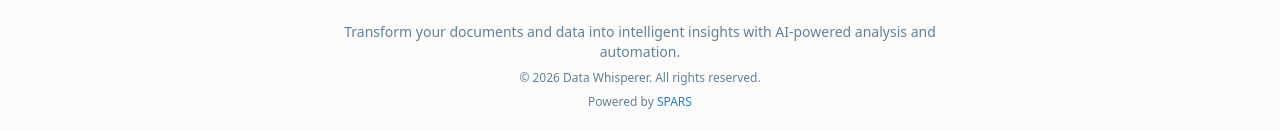
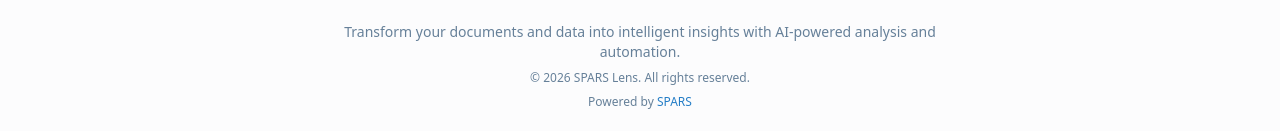
Before and after one commit to vcspars/datalens-ui, a React (Vite) app: page / in a window 1280 px wide. Shown: the part 3166-3297 px from the top of the page. Built offline with nearby package versions, Linux system fonts and the light colour scheme; no server answers; the HTML template or start-up script is replaced by a standard one.

Commit message:
Updated footer

```diff
--- a/src/components/LandingFooter.tsx
+++ b/src/components/LandingFooter.tsx
@@ -8,7 +8,7 @@ export default function LandingFooter() {
             Transform your documents and data into intelligent insights with AI-powered analysis and automation.
           </p>
           <p className="text-xs text-muted-foreground">
-            &copy; 2026 Data Whisperer. All rights reserved.
+            &copy; 2026 SPARS Lens. All rights reserved.
           </p>
           <p className="text-xs text-muted-foreground">
             Powered by <span className="text-primary font-medium">SPARS</span>
```
